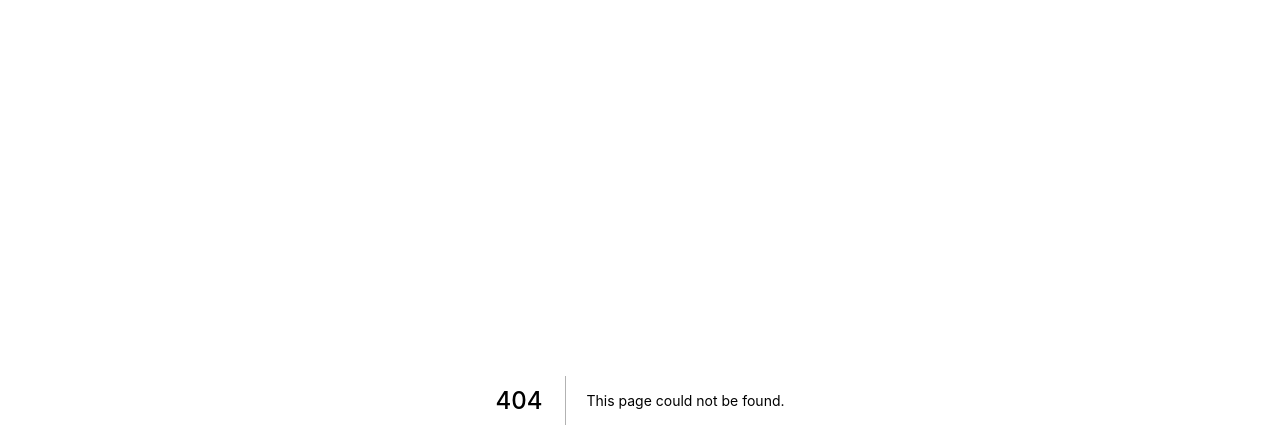
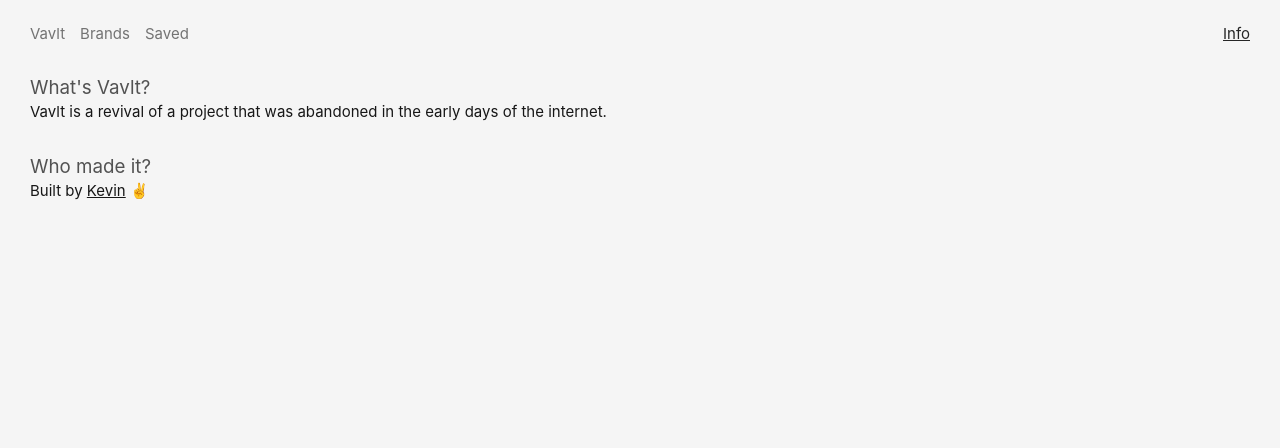
Before and after one commit to kevhjc/vavlt, a Next.js app: page /info in a window 1280 px wide. Before the commit this address had no page. Shown: the top 448 px of the page. Built offline with nearby package versions, Linux system fonts and the light colour scheme.

Commit message:
feat: add info page

```diff
--- a/components/BrandsList.tsx
+++ b/components/BrandsList.tsx
@@ -12,7 +12,7 @@ export default function BrandsList({ images }: { images: ImageProps[] }) {
         <div className="grid py-8 mx-auto gap-y-8 md:gap-x-12 lg:grid-flow-col lg:grid-rows-5">
           {Object.values(sections).map((section, index) => (
             <div key={index} className="group">
-              <h2 className="text-xl font-bold text-neutral-400 dark:text-neutral-500">
+              <h2 className="text-xl text-neutral-400 dark:text-neutral-500">
                 {section.char}
               </h2>
               {section.brands.map((brand, index) => (
--- /dev/null
+++ b/components/Information.tsx
@@ -0,0 +1,28 @@
+export default function Information() {
+  return (
+    <div className="max-w-7xl">
+      <div className="px-6">
+        <div className="py-8 mx-auto gap-y-8">
+          <h2 className="text-xl text-neutral-600 dark:text-neutral-400">
+            What's Vavlt?
+          </h2>
+          Vavlt is a revival of a project that was abandoned in the early days
+          of the internet.
+        </div>
+        <h2 className="text-xl text-neutral-600 dark:text-neutral-400">
+          Who made it?
+        </h2>
+        Built by{' '}
+        <a
+          href="https://www.kevc.xyz/"
+          target="_blank"
+          rel="noopener noreferrer"
+          className="underline underline-offset-1 hover:no-underline"
+        >
+          {`Kevin`}
+        </a>
+        {' ✌️'}
+      </div>
+    </div>
+  );
+}
--- a/components/PostGrid.tsx
+++ b/components/PostGrid.tsx
@@ -135,7 +135,7 @@ function Post({ image }: { image: ImageProps }) {
                 />
                 <Dialog.Title>
                   <p className="mt-4 text-md text-neutral-700 dark:text-neutral-100">
-                    {'April 1, 2022'}
+                    {format(new Date(image.created_at), 'MMMM d, yyyy')}
                   </p>
                 </Dialog.Title>
                 <div className="flex flex-wrap gap-2 mt-4 text-xs font-medium md:text-md text-neutral-600 dark:text-neutral-100">
--- a/pages/brands.tsx
+++ b/pages/brands.tsx
@@ -10,7 +10,7 @@ export default function Brands({ images }: { images: ImageProps[] }) {
   return (
     <Container>
       <Head>
-        <title>Vault — Brands</title>
+        <title>Brands — Vault</title>
       </Head>
       <BrandsList images={images} />
     </Container>
--- /dev/null
+++ b/pages/info.tsx
@@ -0,0 +1,17 @@
+import Head from 'next/head';
+
+import { ImageProps } from '../lib/interfaces';
+
+import Container from '../components/Container';
+import Information from '../components/Information';
+
+export default function Brands({ images }: { images: ImageProps[] }) {
+  return (
+    <Container>
+      <Head>
+        <title>Info — Vault</title>
+      </Head>
+      <Information />
+    </Container>
+  );
+}
--- a/pages/saved.tsx
+++ b/pages/saved.tsx
@@ -8,7 +8,7 @@ const Saved: NextPage = () => {
   return (
     <Container>
       <Head>
-        <title>Vault — Saved</title>
+        <title>Saved — Vault</title>
       </Head>
     </Container>
   );
```
Also changed, not shown: public/logo.svg (added), 1 other file (tests, documents, lock files or other folders).
